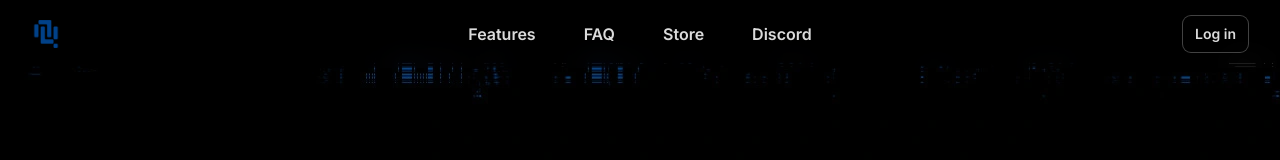
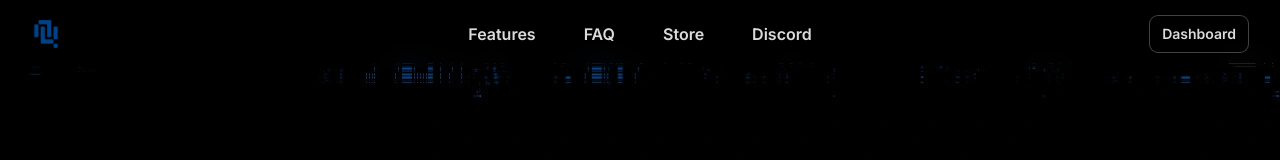
Before and after one commit to n4-gg/web, a Next.js app: page / in a window 1280 px wide. Shown: the top 160 px of the page. Built offline with nearby package versions, Linux system fonts and the light colour scheme.

Commit message:
change login button to dashboard

```diff
--- a/src/app/login/page.tsx
+++ /dev/null
@@ -1,10 +0,0 @@
-export default function Page() {
-  return (
-    <main className="flex flex-grow items-center justify-center">
-      <div className="flex flex-col items-center gap-4">
-        <h1 className="text-6xl font-semibold">Dashboard</h1>
-        <h2 className="text-3xl font-semibold">Coming Soon</h2>
-      </div>
-    </main>
-  );
-}
--- a/src/components/Header.tsx
+++ b/src/components/Header.tsx
@@ -60,10 +60,10 @@ export function Header() {
 
           <div className="hidden lg:flex lg:min-w-0 lg:flex-1 lg:justify-end">
             <a
-              href="/login"
+              href="https://dashboard.n4.gg"
               className="inline-block rounded-lg px-3 py-1.5 text-sm font-semibold leading-6 shadow-sm ring-1 ring-off-white/30 hover:ring-white/30"
             >
-              Log in
+              Dashboard
             </a>
           </div>
         </nav>
@@ -104,12 +104,12 @@ export function Header() {
                 </div>
 
                 <div className="py-6">
-                  <Link
-                    href="/login"
+                  <a
+                    href="https://dashboard.n4.gg"
                     className="-mx-3 block rounded-lg py-2.5 px-3 text-base font-semibold leading-6"
                   >
-                    Log in
-                  </Link>
+                    Dashboard
+                  </a>
                 </div>
               </div>
             </div>
```
